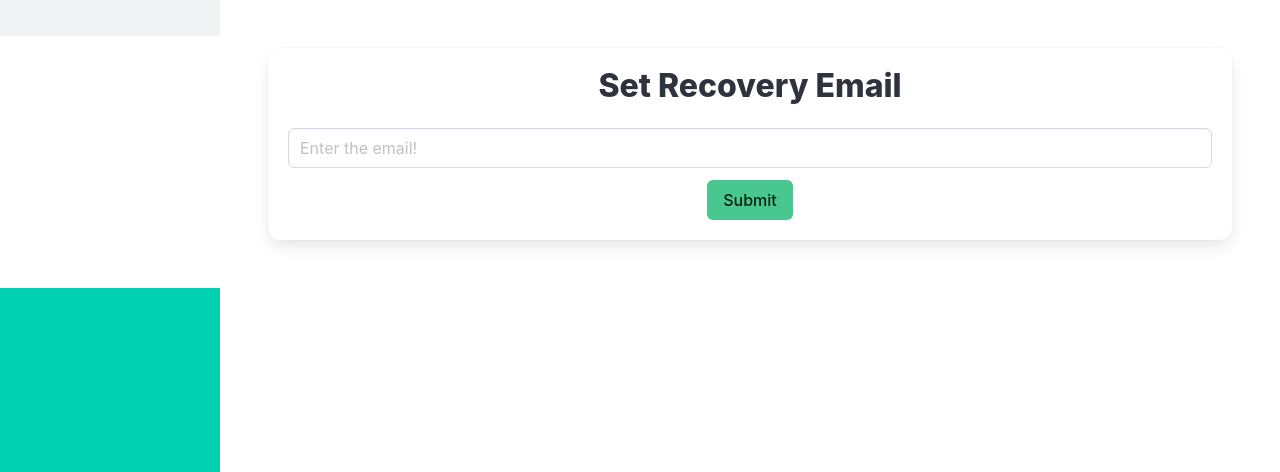
After one commit to Tysaic/cvostriker, a Flask app: page /configuration/email_recovery in a window 1280 px wide. The commit adds this page. Shown: the top 472 px of the page. Run offline with Flask 3, Linux system fonts and the light colour scheme; the visitor is signed in with stand-in values (Sample User, id 1); some libraries are stand-ins or nearby versions.

Commit message:
Email recovery set up with password confirmation.

```diff
--- a/app.py
+++ b/app.py
@@ -7,7 +7,7 @@ from database import DATABASE_URL, engine, Session, Base
 from werkzeug.utils import secure_filename
 from werkzeug.security import generate_password_hash, check_password_hash
 from functools import wraps
-from datetime import date
+from datetime import date, timedelta
 from itsdangerous import URLSafeTimedSerializer
 from io import BytesIO
 import os
@@ -27,9 +27,15 @@ app.config['MEDIA_FOLDER'] = os.path.join(os.path.dirname(__file__), 'media', 'm
 app.config['CERTIFICATES_FOLDER'] = os.path.join(os.path.dirname(__file__), 'media', 'certificates')
 app.config['ALLOWED_EXTENSIONS'] = {'png', 'jpg', 'jpeg', 'gif', 'mp4', 'avi', 'mov', 'webm', 'mp3', 'wav'}
 app.config['MAX_CONTENT_LENGTH'] = 16 * 1024 * 1024 # 16MB
-app.config['SECRET_KEY'] = os.urandom(24)
 app.config['SECURITY_PASSWORD_SALT'] = 'my_precious_two'
 app.config['SESSION_TYPE'] = 'filesystem'
+app.config['SECRET_KEY'] = os.urandom(24)
+app.config['SESSION_COOKIE_HTTPONLY'] = True
+app.config['SESSION_COOKIE_SECURE'] = False # Set to True if using https
+app.config['SESSION_COOKIE_SAMESITE'] = 'Lax' # 'Lax' for development, 'Strict' for production
+app.config['SESSION_PERMANENT'] = False
+app.config['PERMANENT_SESSION_LIFETIME'] = timedelta(minutes=60) # Set session lifetime to 60 minutes
+
 FlaskSession(app)
 csrf = CSRFProtect(app)
 
@@ -558,6 +564,19 @@ def recovery_password(token):
     else:
         return render_template('login/recovery_password.html', token=token)
 
+@app.route('/configuration/email_recovery', methods=['GET', 'POST'])
+@login_required
+def email_recovery():
+    session = Session()
+    user = get_session_user(session)
+
+    if request.method == 'GET':
+        return render_template('configuration/email_recovery.html', user=user)
+    elif request.method == 'POST':
+        fsession['email_recovery'] = request.form['email_recovery']
+        return redirect(url_for('confirm_password', option='set_email_recovery'))
+
+
 
 """------------------------Confirm Password and Two auth method to change option value ------------------------"""
 
@@ -597,6 +616,12 @@ def confirm_password(option):
                 return redirect(url_for('configuration_otp', message='OTP has been deleted!'))
             elif option == 'edit_password':
                 pass
+            elif option == 'set_email_recovery':
+                user.general_info.email_recovery = fsession.get('email_recovery')
+                fsession.pop('email_recovery', None)
+                session.commit()
+                session.close()
+                return redirect(url_for('email_recovery', message='Email recovery has been set!'))
         else:
             session.close()
             return render_template(
@@ -610,7 +635,7 @@ def confirm_password(option):
 @app.route('/create_new_user', methods=['GET'])
 def create_new_user():
     session = Session()
-    hashed_password = generate_password_hash('admin', method='pbkdf2:sha256', salt_length=16)
+    hashed_password = generate_password_hash('admin_12345!!', method='pbkdf2:sha256', salt_length=16)
     user_info = User(username='admin', password=hashed_password)
     session.add(user_info)
     new_user = GeneralInfo(
@@ -650,7 +675,8 @@ def get_user():
             'phone': user.phone,
             'short_description': user.short_description,
             'username': user_info.username,
-            'password': user_info.password
+            'password': user_info.password,
+            'email_recovery': user.email_recovery
         }
         session.close()
         return jsonify(information), 200
--- a/templates/configuration/configuration.html
+++ b/templates/configuration/configuration.html
@@ -10,8 +10,10 @@
 
     <ul>
         <li><a href="{{ url_for('configuration_otp') }}">OTP Settings</a></li>
-        <li><a href="">Email Settings</a></li>
+        <li><a href="{{ url_for('email_recovery') }}">Email Settings</a></li>
+        <!--Append email recovery-->
         <li><a href="{{ url_for('password_settings') }}">Password Settings</a></li>
+        <li><a href="">Hardware security settings</a></li>
         <li><a href="">API Settings</a></li>
     </ul>
 
--- a/templates/configuration/confirm_otp.html
+++ b/templates/configuration/confirm_otp.html
@@ -2,7 +2,6 @@
 
 {% block title %}OTP settings{% endblock title %}
 {% block content %}
-<div class="box">
 <div class="columns">
     <div class="column is-full has-text-centered">
         <header>
@@ -31,5 +30,4 @@
         </form>
     </div>
 </div>
-</div>
 {% endblock content %}
--- /dev/null
+++ b/templates/configuration/email_recovery.html
@@ -0,0 +1,29 @@
+{% extends 'base.html' %}
+
+{% block title %}Email Recovery{% endblock title %}
+
+{% block content %}
+<div class="columns">
+    <div class="column is-full has-text-centered">
+        <header>
+            <h3 class="title is-3">Set Recovery Email</h3>
+        </header>
+        <br>
+        <!--<form action="{{ url_for('confirm_password', option='set_email_recovery') }}" method="POST">-->
+        <form action="{{ url_for('email_recovery') }}" method="POST">
+            <input type="hidden" value="{{ csrf_token() }}" name="csrf_token">
+            <div class="field">
+                <div class="control">
+                    <input class="input" type="email" name="email_recovery" placeholder="Enter the email!" required>
+                </div>
+            </div>
+            <div class="field">
+                <div class="control">
+                    <button type="submit" class="button is-success">Submit</button>
+                </div>
+            </div>
+        </form>
+    </div>
+</div>
+
+{% endblock content %}
```
Also changed, not shown: models.py (+24 -1 lines). Lines whose indentation alone changed are shown as unchanged.
